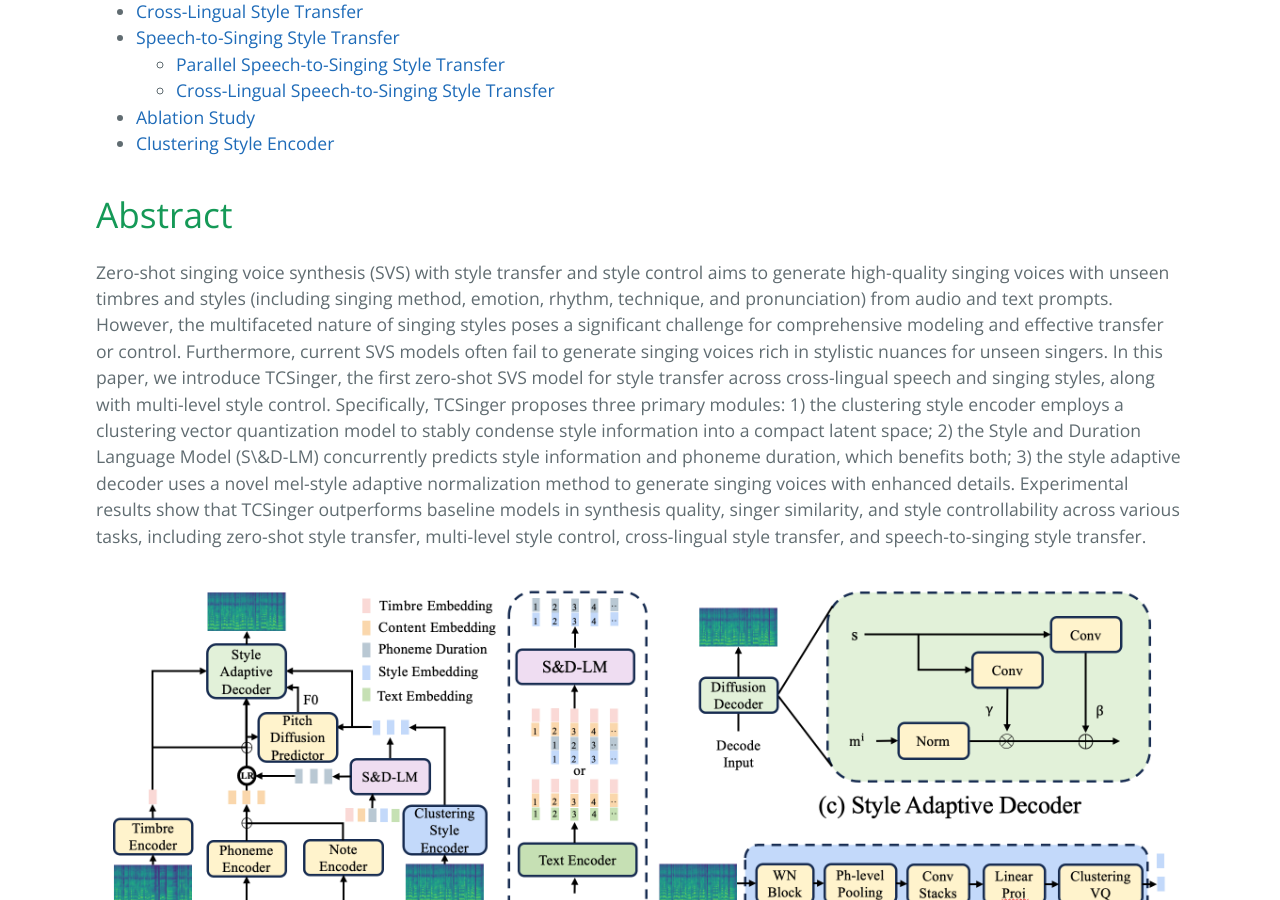
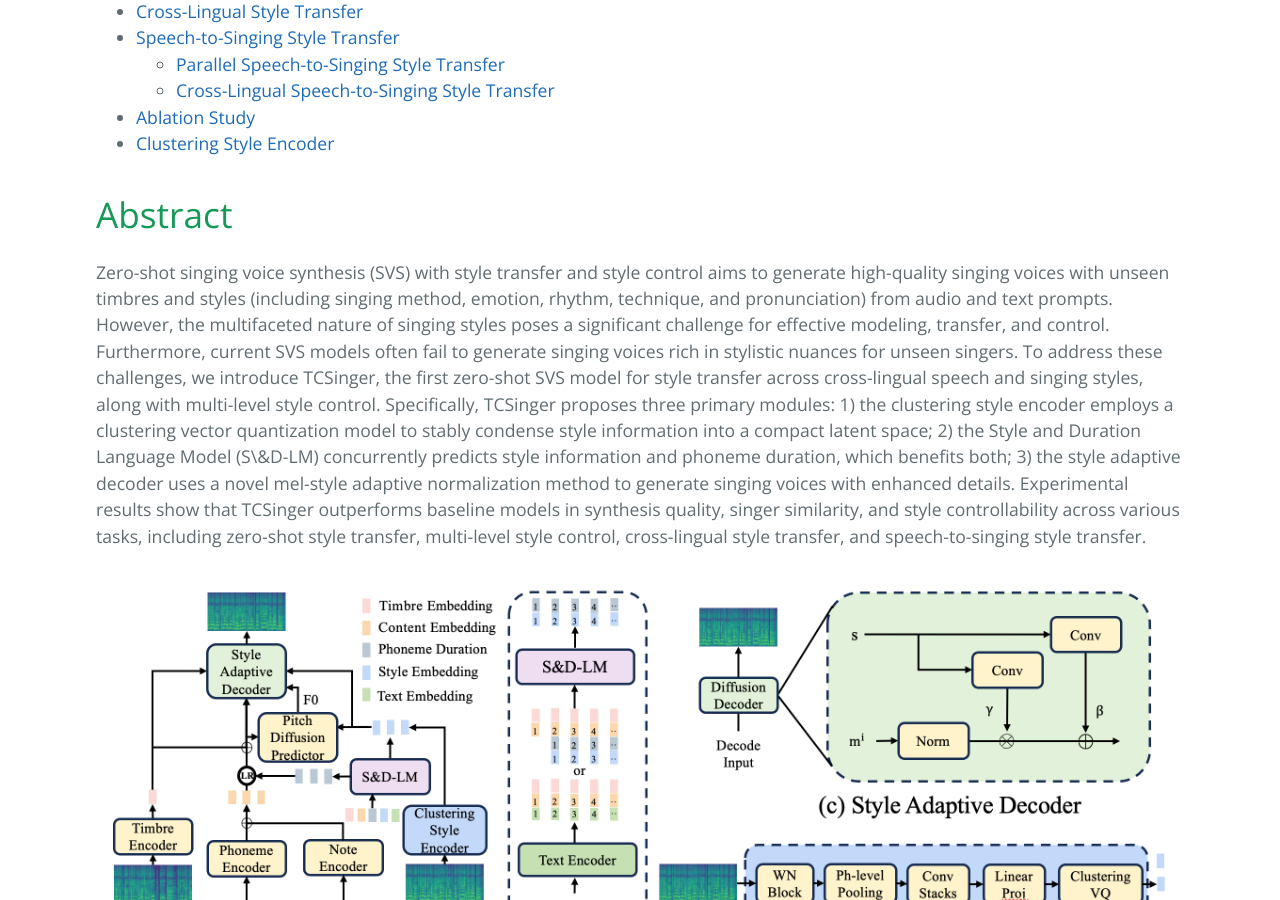
Before and after one commit to TCSinger/TCSinger.github.io, a Jekyll site: the page built from index.md, in a window 1280 px wide and 900 px high, scrolled down 654 px. Built offline with Jekyll 4.4.1, drawn with Linux system fonts in a browser that asks for light colours; our own code applies the rules of GitHub Pages for plain Markdown files; the repository's description, which GitHub fills in, is left out.

Commit message:
Update index.md

```diff
--- a/index.md
+++ b/index.md
@@ -4,8 +4,8 @@
 
 # Abstract
 
-Zero-shot singing voice synthesis (SVS) with style transfer and style control aims to generate high-quality singing voices with unseen timbres and styles (including singing method, emotion, rhythm, technique, and pronunciation) from audio and text prompts.
-However, the multifaceted nature of singing styles poses a significant challenge for comprehensive modeling and effective transfer or control. Furthermore, current SVS models often fail to generate singing voices rich in stylistic nuances for unseen singers. In this paper, we introduce TCSinger, the first zero-shot SVS model for style transfer across cross-lingual speech and singing styles, along with multi-level style control. Specifically, TCSinger proposes three primary modules: 1) the clustering style encoder employs a clustering vector quantization model to stably condense style information into a compact latent space; 2) the Style and Duration Language Model (S\&D-LM) concurrently predicts style information and phoneme duration, which benefits both; 3) the style adaptive decoder uses a novel mel-style adaptive normalization method to generate singing voices with enhanced details. Experimental results show that TCSinger outperforms baseline models in synthesis quality, singer similarity, and style controllability across various tasks, including zero-shot style transfer, multi-level style control, cross-lingual style transfer, and speech-to-singing style transfer.
+Zero-shot singing voice synthesis (SVS) with style transfer and style control aims to generate high-quality singing voices with unseen timbres and styles (including singing method, emotion, rhythm, technique, and pronunciation) from audio and text prompts. However, the multifaceted nature of singing styles poses a significant challenge for effective modeling, transfer, and control.
+Furthermore, current SVS models often fail to generate singing voices rich in stylistic nuances for unseen singers. To address these challenges, we introduce TCSinger, the first zero-shot SVS model for style transfer across cross-lingual speech and singing styles, along with multi-level style control. Specifically, TCSinger proposes three primary modules: 1) the clustering style encoder employs a clustering vector quantization model to stably condense style information into a compact latent space; 2) the Style and Duration Language Model (S\&D-LM) concurrently predicts style information and phoneme duration, which benefits both; 3) the style adaptive decoder uses a novel mel-style adaptive normalization method to generate singing voices with enhanced details. Experimental results show that TCSinger outperforms baseline models in synthesis quality, singer similarity, and style controllability across various tasks, including zero-shot style transfer, multi-level style control, cross-lingual style transfer, and speech-to-singing style transfer.
 
 ![arch](./arch.jpg)
 
```
